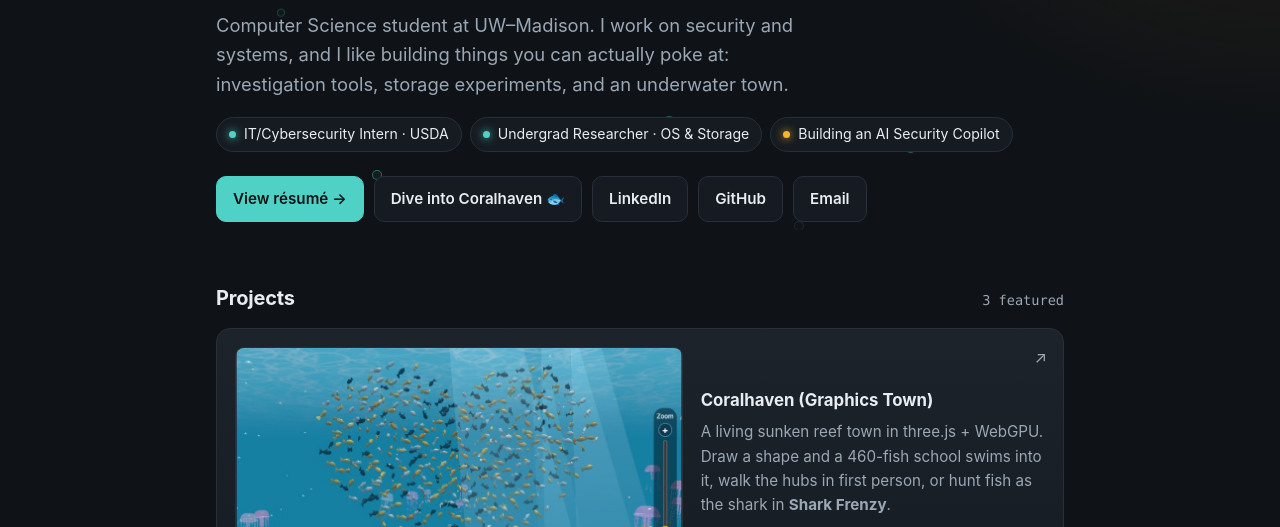
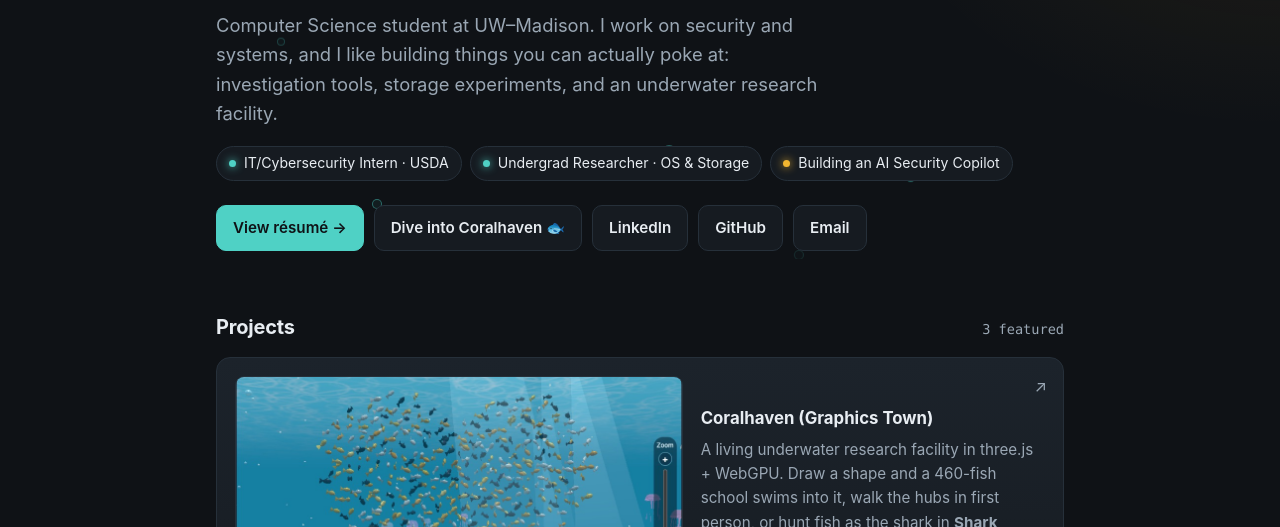
Before and after one commit to bilalx796/website, a plain HTML site: page index.html in a window 1280 px wide. Shown: the part 251-778 px from the top of the page. Drawn offline with Linux system fonts and the light colour scheme.

Commit message:
Call Coralhaven an underwater research facility, not a town

```diff
--- a/index.html
+++ b/index.html
@@ -31,7 +31,7 @@
       <h1>Bilal Ali</h1>
       <p class="lede">
         Computer Science student at UW–Madison. I work on security and systems, and I like building
-        things you can actually poke at: investigation tools, storage experiments, and an underwater town.
+        things you can actually poke at: investigation tools, storage experiments, and an underwater research facility.
       </p>
       <ul class="status">
         <li>IT/Cybersecurity Intern · USDA</li>
@@ -54,7 +54,7 @@
         <div>
           <span class="go">↗</span>
           <h3>Coralhaven (Graphics Town)</h3>
-          <p>A living sunken reef town in three.js + WebGPU. Draw a shape and a 460-fish school swims into it,
+          <p>A living underwater research facility in three.js + WebGPU. Draw a shape and a 460-fish school swims into it,
             walk the hubs in first person, or hunt fish as the shark in <b>Shark Frenzy</b>.</p>
           <div class="tags"><span>three.js</span><span>WebGPU / TSL</span><span>boids</span><span>skinning</span><span>morphing</span></div>
         </div>
```
Also changed, not shown: graphics-town/07-06-01.html (+2 -2 lines).
